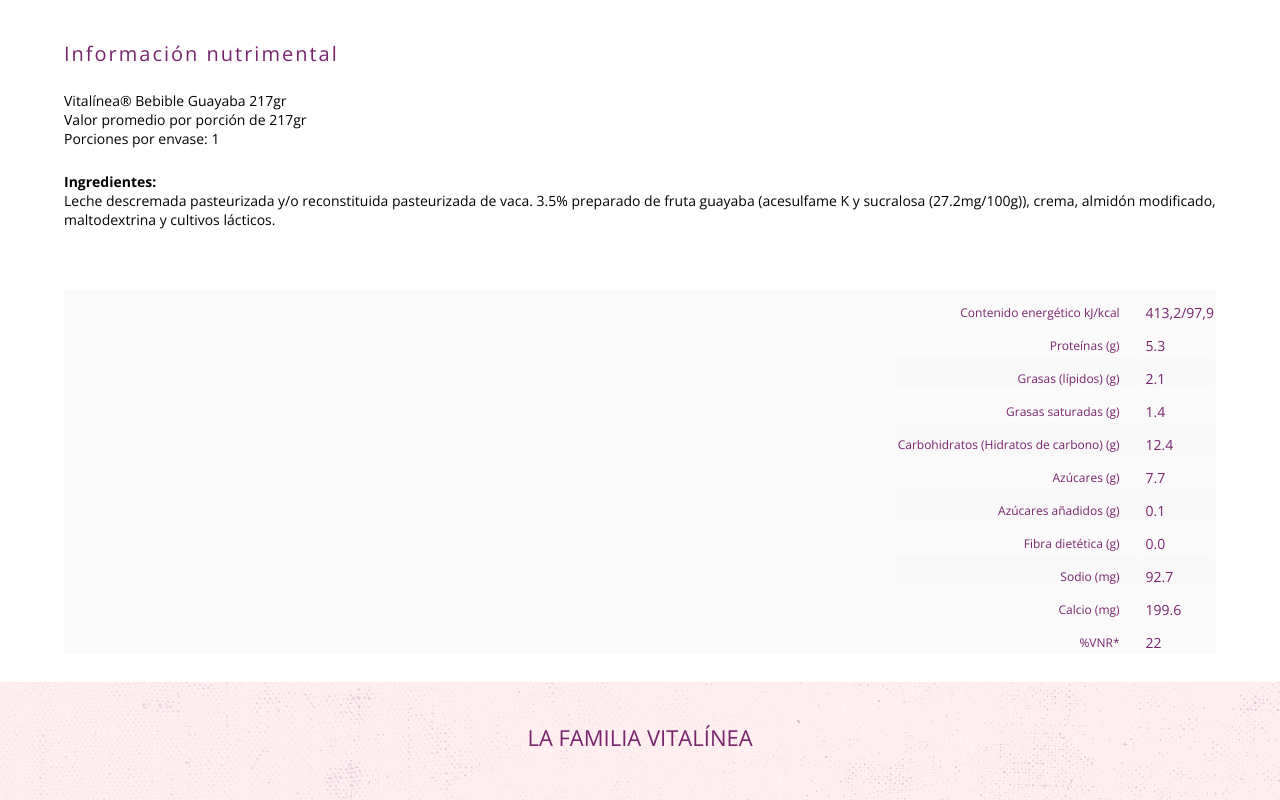
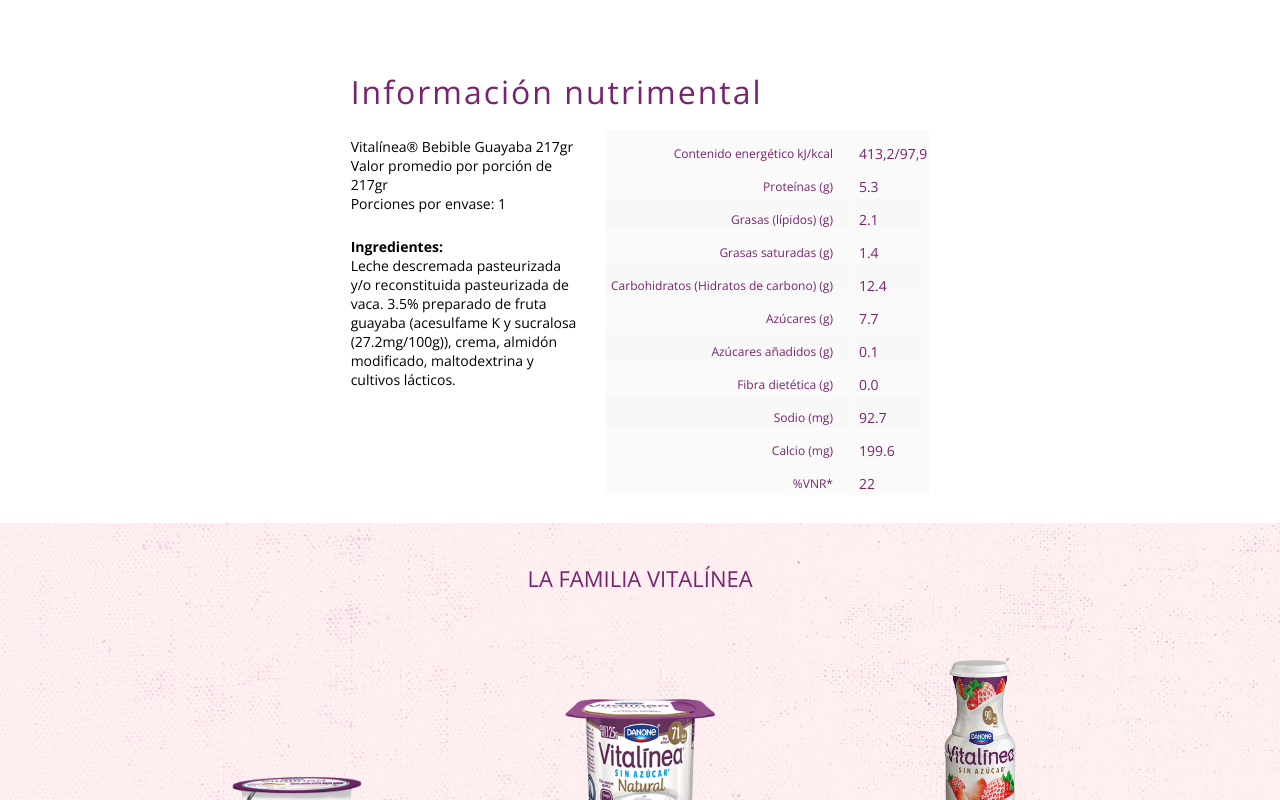
Before and after one commit to karoliquijada/vitalinea, a React (Vite) app: page / in a window 1280 px wide. Shown: the part 740-1540 px from the top of the page. Built offline with nearby package versions, Linux system fonts and the light colour scheme.

Commit message:
fully responsive yay

```diff
--- a/src/components/scroll-x/scroll-x.styles.scss
+++ b/src/components/scroll-x/scroll-x.styles.scss
@@ -1,5 +1,7 @@
 .products__container {
     display: flex;
+    justify-content: center;
+    align-content: center;
     flex-wrap: nowrap;
     overflow-x: scroll;
     margin: 64px auto 0;
@@ -30,3 +32,8 @@
         }
     }
 }
+
+
+@media (min-width: 768px) {
+
+}
--- a/src/components/table/table.styles.scss
+++ b/src/components/table/table.styles.scss
@@ -3,7 +3,6 @@
     justify-content: flex-end;
     color: var(--primary);
     font-size: 12px;
-    margin-top: 60px;
     background-color: #fafafa;
 
     table td:first-child {
--- a/src/containers/header/header.styles.scss
+++ b/src/containers/header/header.styles.scss
@@ -137,14 +137,11 @@
 @media (min-width: 1024px) {
   .header {
     &__img {
-      margin-top: 104px;
       padding-right: 84px;
       height: 550px;
     }
 
     &__text {
-      width: 100%;
-
       &--title {
         font-size: 40px;
       }
--- a/src/containers/information/information.container.jsx
+++ b/src/containers/information/information.container.jsx
@@ -5,20 +5,25 @@
 const Information = () => {
   return (
     <section className="information">
+      <div className="information__container">
+        <div className="information__container--left">
+          <h2 className="information__title">Información nutrimental</h2>
           <div className="information__text">
-        <h2 className="information__text--title">Información nutrimental</h2>
             <p className="information__text--description">Vitalínea® Bebible Guayaba 217gr</p>
             <p className="information__text--description">Valor promedio por porción de 217gr</p>
             <p className="information__text--description">Porciones por envase: 1</p>
           </div>
-
           <div className="information__ingredients">
             <span>Ingredientes:</span>
             <p>
-          Leche descremada pasteurizada y/o reconstituida pasteurizada de vaca. 3.5% preparado de fruta guayaba (acesulfame K y sucralosa
-          (27.2mg/100g)), crema, almidón modificado, maltodextrina y cultivos lácticos.
+              Leche descremada pasteurizada y/o reconstituida pasteurizada de vaca. 3.5% preparado de fruta guayaba (acesulfame K y
+              sucralosa (27.2mg/100g)), crema, almidón modificado, maltodextrina y cultivos lácticos.
             </p>
-        <Table/>
+          </div>
+        </div>
+        <div className="information__container--right">
+          <Table />
+        </div>
       </div>
     </section>
   );
--- a/src/containers/information/information.styles.scss
+++ b/src/containers/information/information.styles.scss
@@ -7,8 +7,7 @@
   align-content: center;
   font-size: 14px;
 
-
-    &__text--title {
+  &__title {
     font-weight: 300;
     color: var(--primary);
     letter-spacing: 2px;
@@ -27,34 +26,33 @@
     span {
       font-weight: 700;
     }
-
-        &--table {
-            display: flex;
-            justify-content: flex-end;
-            color: var(--primary);
-            font-size: 12px;
-            margin-top: 60px;
-            background-color: #fafafa;
-
-            table td:first-child {
-                text-align: right;
-                padding-right: 20px;
+  }
 }
 
-            table tr:nth-child(even) {
-                background-color: #f8f8f8;;
+@media (min-width: 768px) {
+  .information {
+    margin-top: 180px;
+
+    &__title {
+      font-size: 32px;
+      margin-top: -60px;
+      width: 500px;
     }
 
-            td + td {
-                font-size: 14px;
+    &__container {
+      display: flex;
+      flex-direction: row;
+      align-items: flex-start;
+      justify-content: center;
+      column-gap: 24px;
+
+      &--left {
+        width: 20%;
       }
 
-            td {
-                padding: 12px 0 0 4px;
+      &--right {
+        width: auto;
       }
     }
   }
-
-
-
 }
--- a/src/containers/products/products.styles.scss
+++ b/src/containers/products/products.styles.scss
@@ -10,37 +10,4 @@
         color: var(--primary);
     }
 
-    &__container {
-        display: flex;
-        flex-wrap: nowrap;
-        overflow-x: scroll;
-        margin: 64px auto 0;
-
-        &::-webkit-scrollbar {
-            display: none;
-        }
-
-        &--card {
-            display: flex;
-            align-items: center;
-            justify-content: flex-end;
-            flex-direction: column;
-            width: 300px;
-            margin: 0 20px;
-            font-size: 11px;
-            color: var(--primary);
-            font-weight: 300;
-
-            &-img {
-                width: 150px;
-                height: auto;
-
-                img {
-                    width: 100%;
-                    height: auto;
-                }
-            }
-        }
-    }
-
 }
```
Lines whose indentation alone changed are shown as unchanged.
